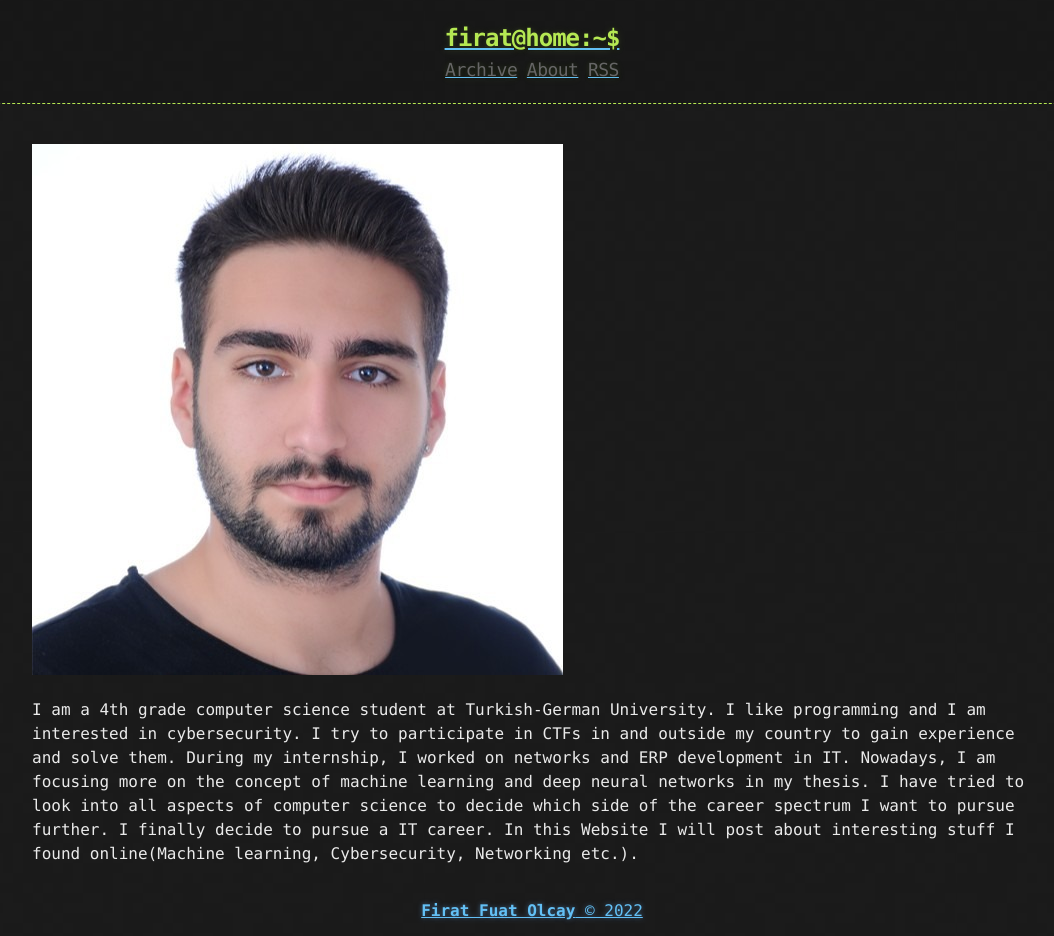
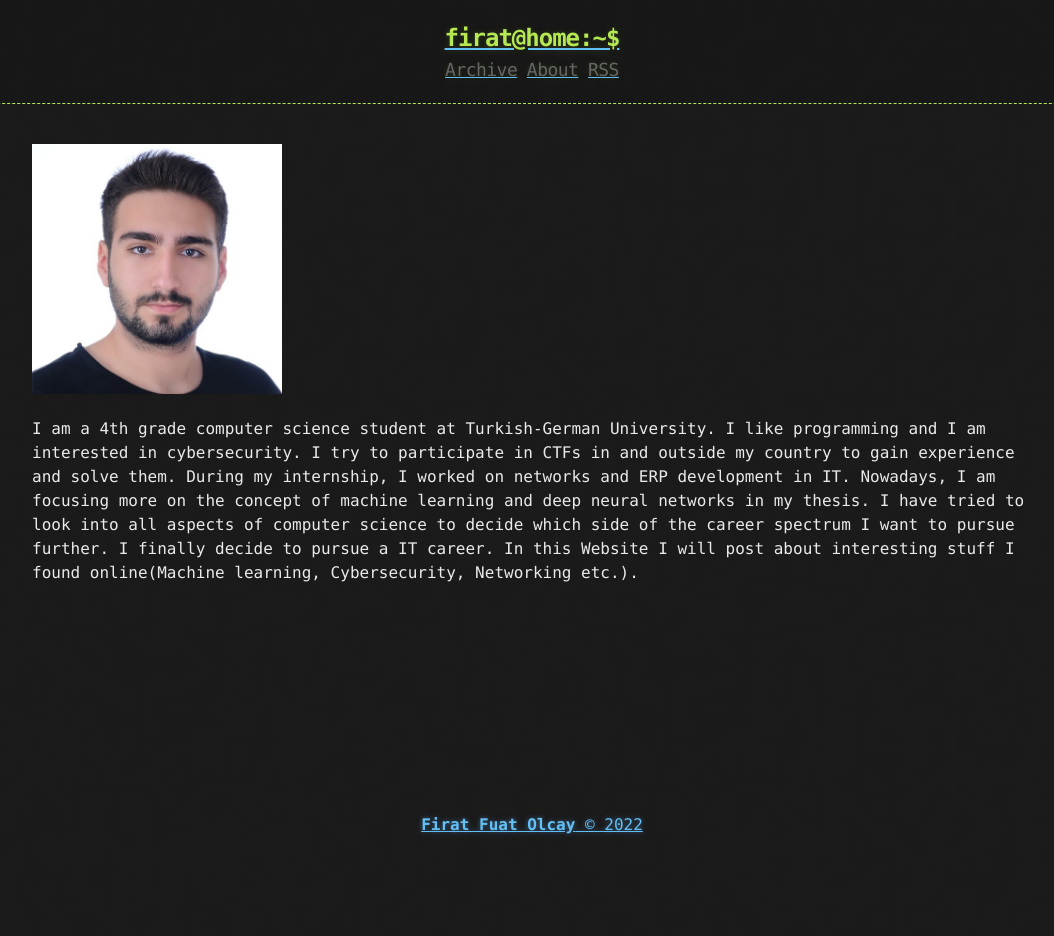
Before and after one commit to firatfolcay/firatfolcay.github.io, a Jekyll site: the page built from about.md, in a window 1280 px wide. Shown: the whole page, without its empty margins (108-1162 px from the left). Built offline with Jekyll 4.4.1, drawn with Linux system fonts in a browser that asks for light colours; after the commit the page ends 900 px from its top, so only the background shows below that.

Commit message:
Update about.md

```diff
--- a/about.md
+++ b/about.md
@@ -3,7 +3,7 @@
 title: About
 ---
 
-![100,100](https://github.com/firatfolcay/firatfolcay.github.io/blob/master/assets/mypic.jpeg?raw=true)
+![](https://github.com/firatfolcay/firatfolcay.github.io/blob/master/assets/mypic.jpeg?raw=true){: width="250" }
 
 I am a 4th grade computer science student at Turkish-German University. I like
 programming and I am interested in cybersecurity. I try to participate in CTFs in and
```
